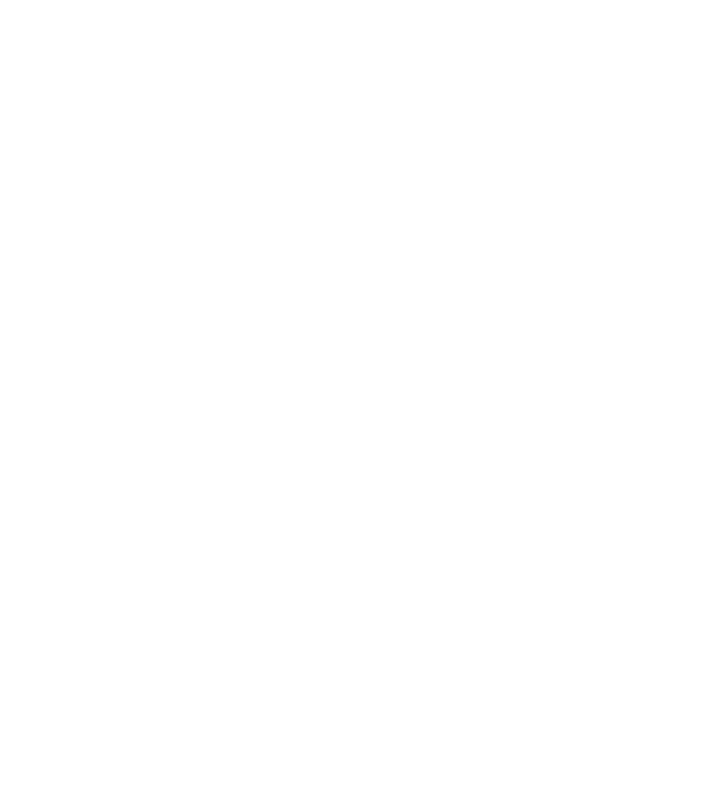
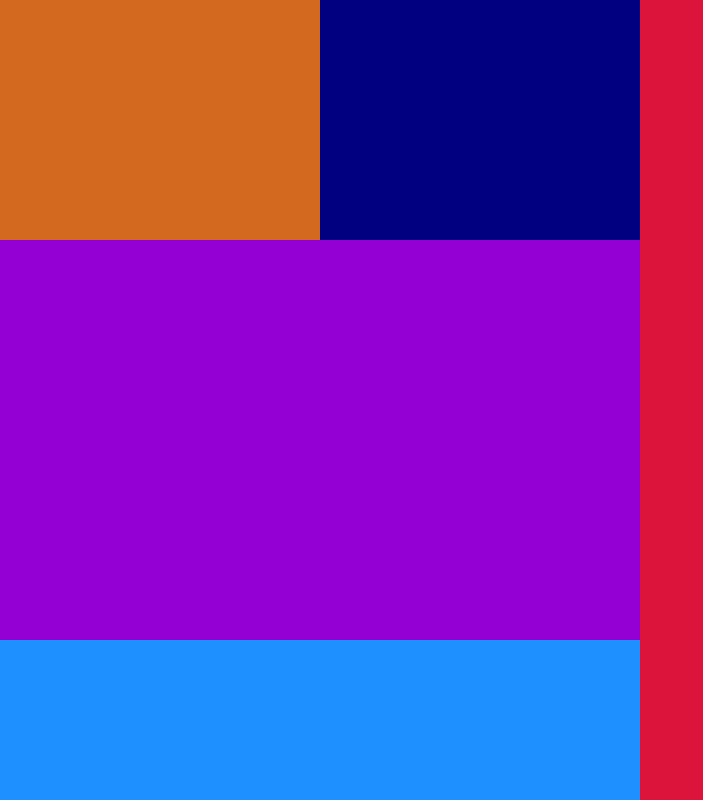
Before and after one commit to vrutansh/Modern-Web-Dev, a plain HTML site: page Fast Fashion/index.html in a window 1280 px wide. Shown: the whole page, without its empty margins (0-703 px from the left). Drawn offline with Linux system fonts and the light colour scheme.

Commit message:
Update style.css

```diff
--- a/Fast Fashion/style.css
+++ b/Fast Fashion/style.css
@@ -8,3 +8,38 @@
     height: 100%;
     width: 100%;
 }
+
+#main{
+    height: 100%;
+    width: 100%;
+    background-color: #dadada;
+    display: grid;
+    grid-template-columns: 25% 25% 50% ;
+    grid-template-rows: 30% 50% 20%;
+
+
+}
+
+#left-top-left{
+    background-color: chocolate;
+}
+
+#left-top-right{
+    background-color: navy;
+}
+
+#right{
+    background-color: crimson;
+    grid-column: 3;
+    grid-row: 1 / 4;
+}
+
+#left-center{
+    background-color:darkviolet;
+    grid-column: 1 / 3;
+}
+
+#left-bottom{
+    background-color:dodgerblue;
+    grid-column: 1 / 3;
+}
```
